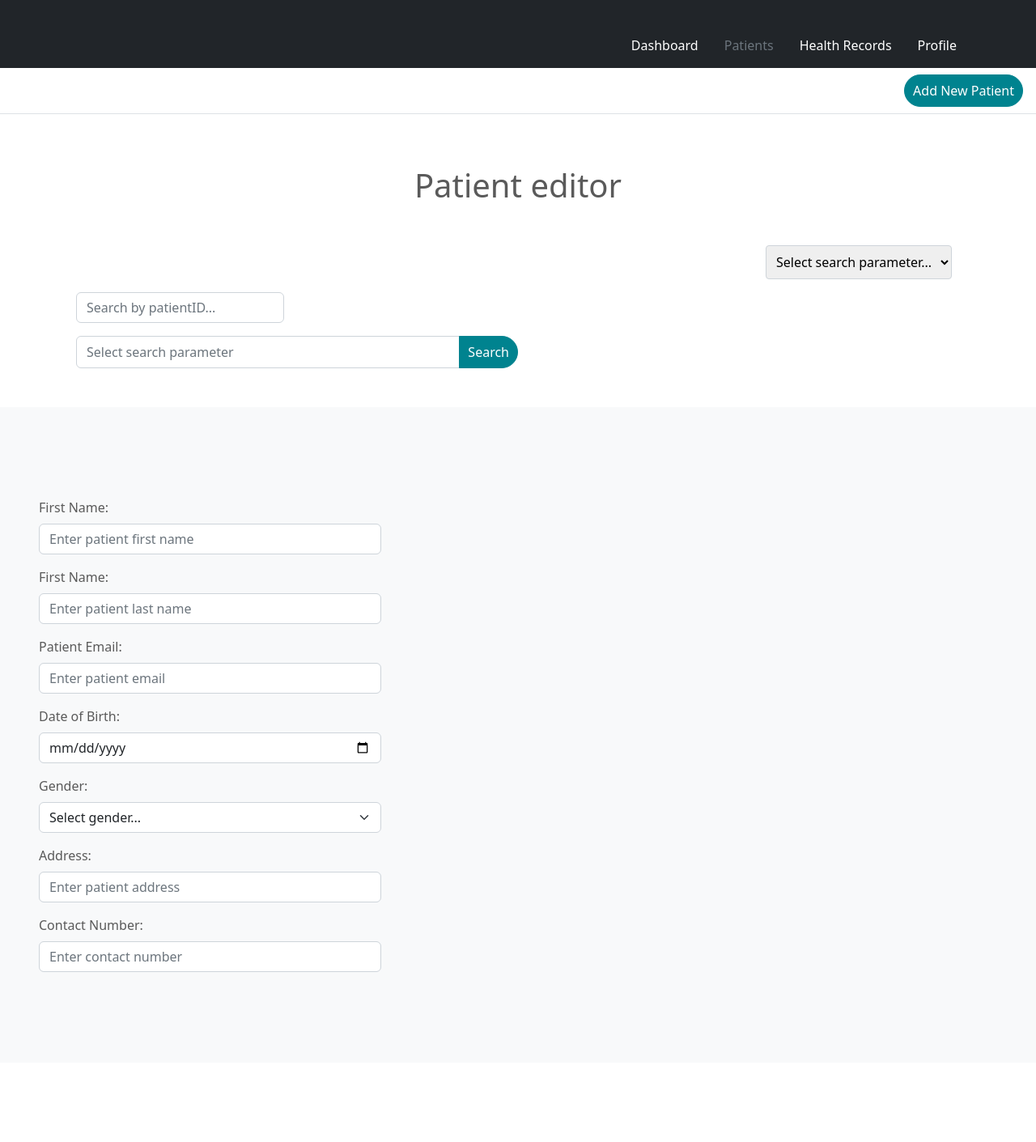
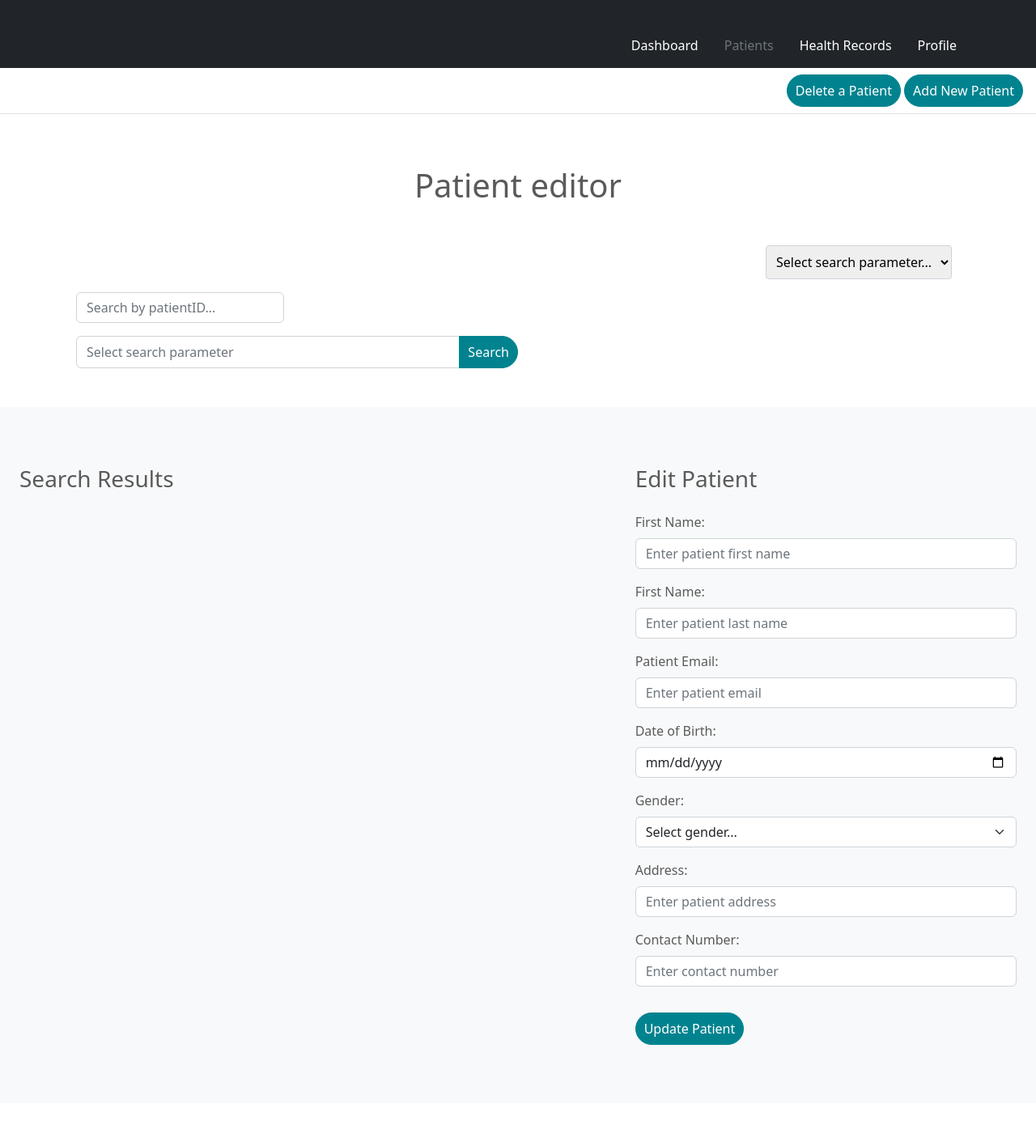
Before and after one commit to rodrigobivarazevedo/EHR_SYSTEM2, a PHP site: page /MyFastCARE/Doctors/patients.php in a window 1280 px wide. Shown: the whole page at 81% size. Before the commit the page ends 1201 px from the top, so only its background shows below. Run offline with PHP 8.4, Linux system fonts and the light colour scheme; the visitor is signed in with stand-in values (Sample User, id 1); some libraries are stand-ins or nearby versions.

Commit message:
patient delete working

```diff
--- a/db/test_search_patients.php
+++ b/db/test_search_patients.php
@@ -12,8 +12,8 @@ $patients = new Patients();
 
 // Replace these values with actual data for testing
 $doctorID = 1; // Replace with an existing doctor ID from your database
-$parameter = 'name'; // Choose the search parameter ('name', 'contactNumber', or 'email')
-$input = ' Azevedo'; // Replace with the input data based on the chosen parameter
+$parameter = 'PatientID'; // Choose the search parameter ('name', 'contactNumber', or 'email')
+$input = "1"; // Replace with the input data based on the chosen parameter
 
 // Test the search_patients function
 $result = $patients->search_patients($dbo, $doctorID, $parameter, $input);
--- a/ui/MyFastCARE/Doctors/patients.php
+++ b/ui/MyFastCARE/Doctors/patients.php
@@ -75,7 +75,7 @@ if (!isset($_SESSION['UserID'])) {
 
 
             <div class="text-end">
-
+                <button type="button" class="btn btn-primary" data-bs-toggle="modal" data-bs-target="#deleteModal">Delete a Patient</button>
                 <button type="button" class="btn btn-primary" data-bs-toggle="modal" data-bs-target="#messageModal">Add New Patient</button>
 
             </div>
@@ -122,8 +122,24 @@ if (!isset($_SESSION['UserID'])) {
         <div class="album py-5 bg-light">
 
             <div class="row">
+
+
+                <div class="col-md-7">
+                        <div class="container p-4">
+                            <h3 class="mb-4">Search Results</h3>
+                                <div class="row row-cols-1 row-cols-sm-2 row-cols-md-3 g-3" id="patients">
+                                <!-- Cards will be updated dynamically  -->
+
+                                </div>
+                        </div>
+
+                </div>
+
+
                 <div class="col-md-5">
-                    <div class="container p-5">
+
+                    <div class="container p-4">
+                    <h3 class="mb-4">Edit Patient</h3>
                             <!-- Patient Creation Form -->
                             <form id="createPatientForm" class="mt-3">
                                 <div class="mb-3">
@@ -160,18 +176,10 @@ if (!isset($_SESSION['UserID'])) {
                                     <input type="tel" class="form-control" id="patientContactNumber" placeholder="Enter contact number">
                                 </div>
                             </form>
+                            <button type="button" class="btn btn-primary mt-3" onclick="updatePatient()">Update Patient</button>
                     </div>
                 </div>
 
-                        <div class="col-md-7">
-                            <div class="container">
-                                <div class="row row-cols-1 row-cols-sm-2 row-cols-md-3 g-3" id="patients">
-                                <!-- Cards will be updated dynamically  -->
-
-                                </div>
-                            </div>
-
-                        </div>
             </div>
         </div>
 
@@ -231,6 +239,31 @@ if (!isset($_SESSION['UserID'])) {
   </div>
 </div>
 
+    <!-- Delete Patient Modal -->
+    <div class="modal fade" id="deleteModal" tabindex="-1" aria-labelledby="deleteModalLabel" aria-hidden="true">
+  <div class="modal-dialog">
+    <div class="modal-content">
+      <div class="modal-header">
+        <h3 class="modal-title" id="deleteModalLabel">Delete a Patient</h3>
+        <button type="button" class="btn-close" data-bs-dismiss="modal" aria-label="Close"></button>
+      </div>
+      <div class="modal-body">
+            <!-- Patient Creation Form -->
+            <form id="deletePatientForm" class="mt-3">
+                <div class="mb-3">
+                    <label for="patientID" class="form-label">Patient ID:</label>
+                    <input type="text" class="form-control" id="patientID" placeholder="Enter patient ID" required>
+                </div>
+            </form>
+      </div>
+      <div class="modal-footer">
+        <button type="button" class="btn btn-secondary" data-bs-dismiss="modal">Close</button>
+        <button type="button" class="btn btn-secondary" onclick="deletePatient()">Delete Patient</button>
+      </div>
+    </div>
+  </div>
+</div>
+
 
 </main>
 
```
Also changed, not shown: db/backend.php (+6 -5 lines), js/doctor_patients.js (+65 -24 lines).
